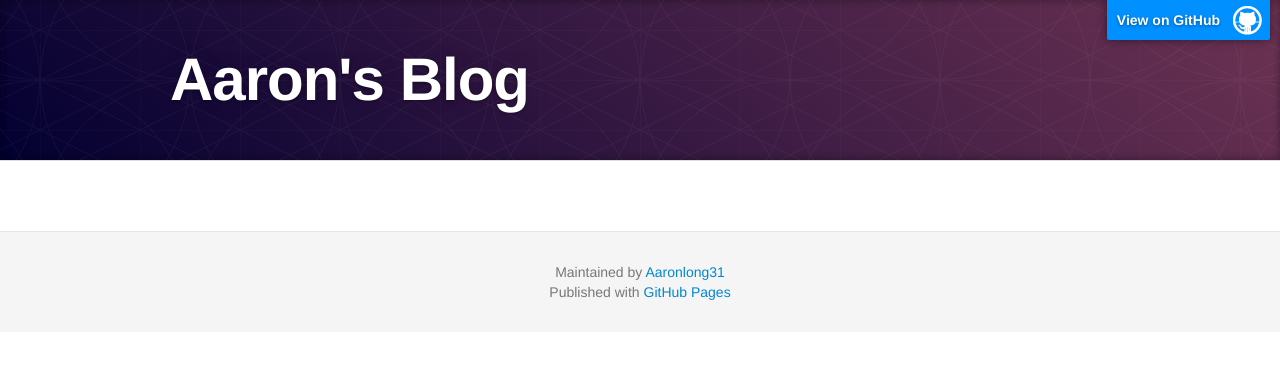
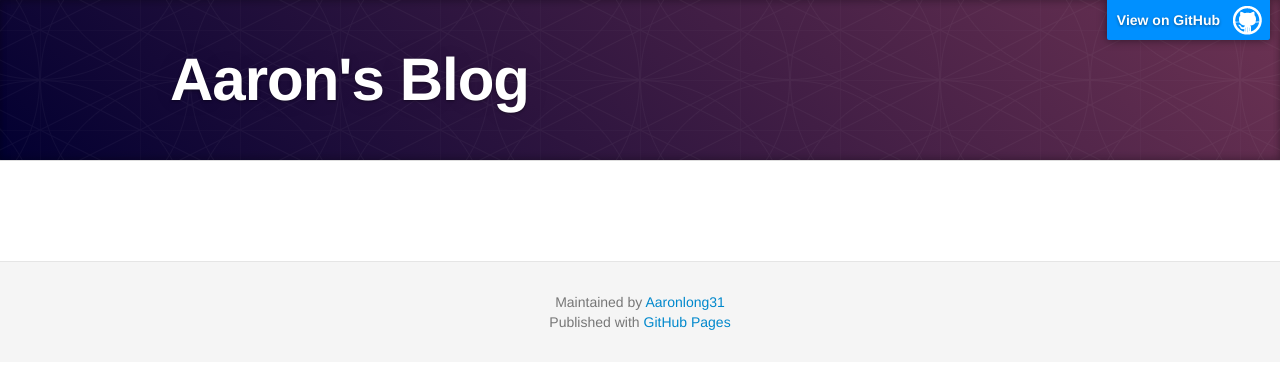
Before and after one commit to Aaronlong31/noused-blog, a Jekyll site: the page built from index.html, in a window 1280 px wide. Shown: the top 369 px of the page. Built offline with Jekyll 4.4.1, drawn with Linux system fonts in a browser that asks for light colours; nearby versions of some CDN libraries; Markdown is read by kramdown in place of the engine named in the settings.

Commit message:
update style

```diff
--- a/css/style.css
+++ b/css/style.css
@@ -68,6 +68,7 @@ body {
 ------------------------- */
 .subhead {
   text-align: left;
+  margin-bottom: 30px;
   border-bottom: 1px solid #ddd;
 }
 .subhead h1 {
```
